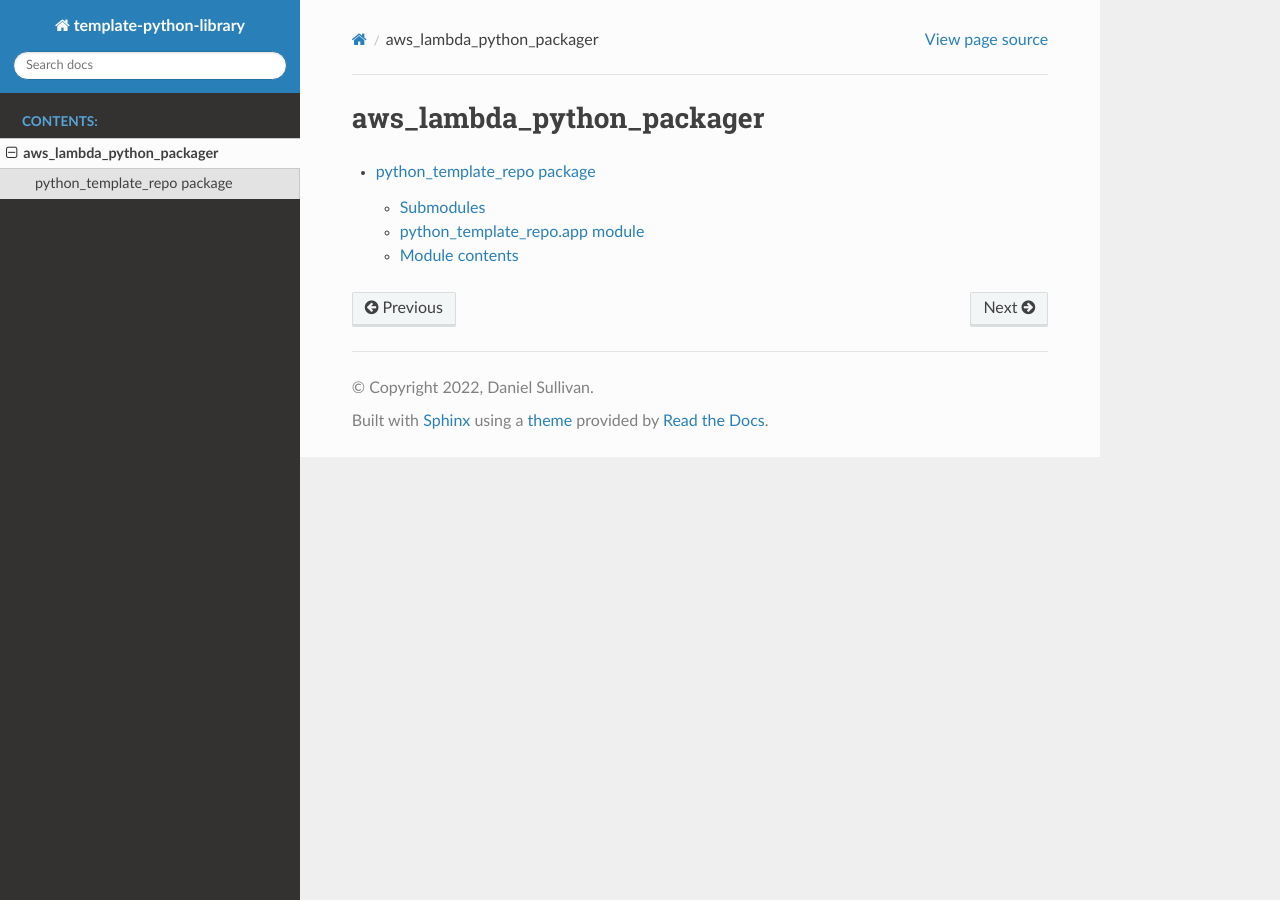
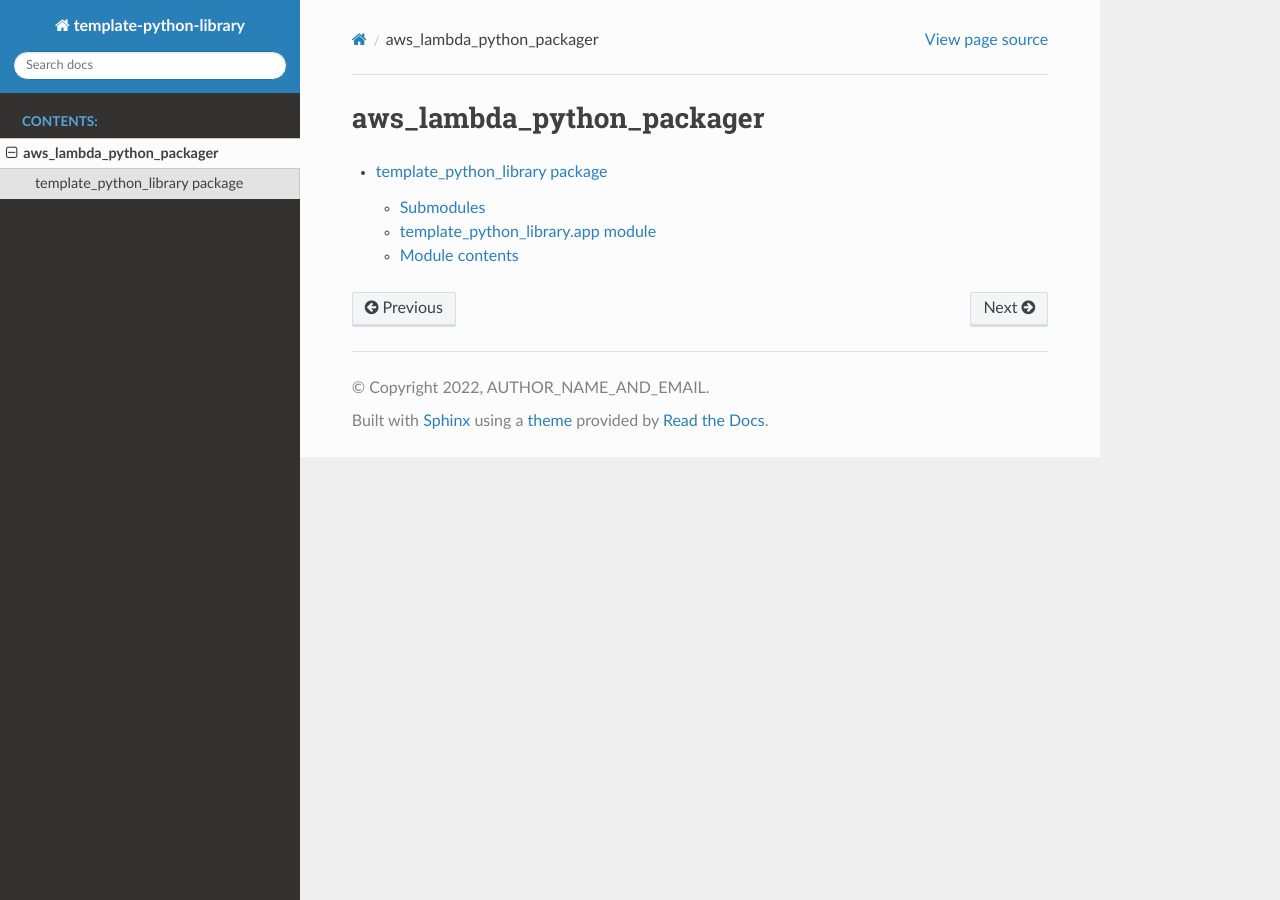
Before and after one commit to mumblepins/template-python-library, a Sphinx documentation site: the page built from docs/source/modules.rst, in a window 1280 px wide. Built offline with Sphinx 7.4.7 and the Read the Docs theme 2.0.0, drawn with Linux system fonts in a browser that asks for light colours.

Commit message:
repo cleanup, integrated some other changes

```diff
--- a/docs/source/template_python_library.rst
+++ b/docs/source/template_python_library.rst
@@ -1,11 +1,11 @@
-python\_template\_repo package
-==============================
+template\_python\_library package
+=================================
 
 Submodules
 ----------
 
-python\_template\_repo.app module
----------------------------------
+template\_python\_library.app module
+------------------------------------
 
 .. automodule:: template_python_library.app
    :members:
```
Also changed, not shown: CHANGELOG.md (+2 -0 lines), pyproject.toml (+4 -5 lines), .pre-commit-config.yaml, 6 other files.
